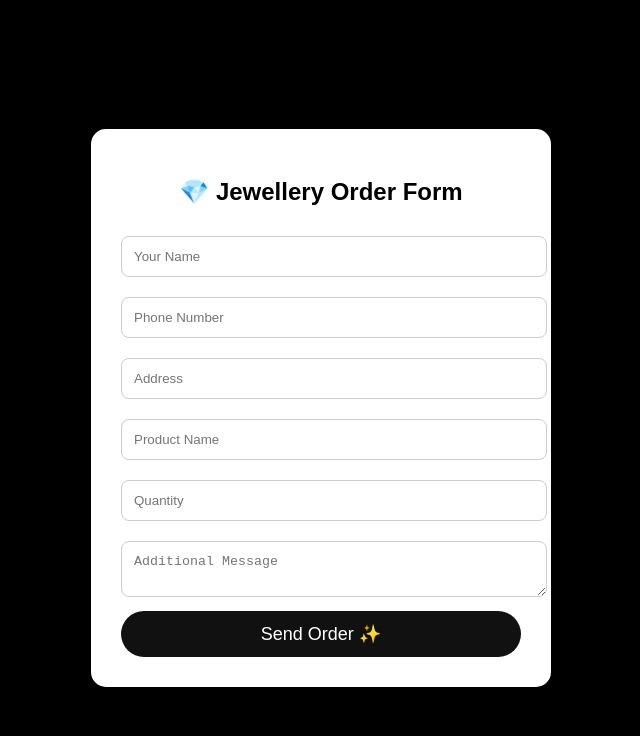
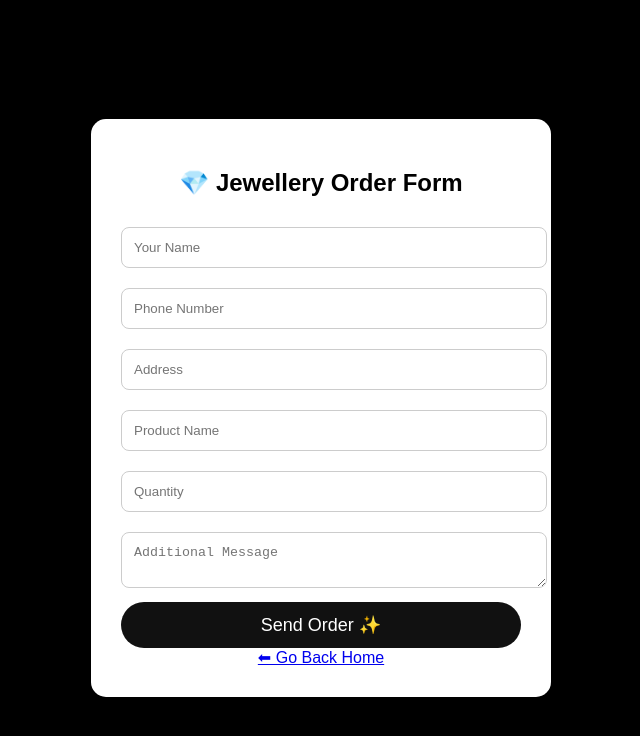
Before and after one commit to psah75775-collab/prem.github.io, a plain HTML site: page buy.html in a window 1280 px wide. Shown: the whole page, without its empty margins (319-959 px from the left). Drawn offline with Linux system fonts and the light colour scheme.

Commit message:
Add navigation link to return home
Added a 'Go Back Home' link to the order form.

```diff
--- a/buy.html
+++ b/buy.html
@@ -78,7 +78,11 @@
             <button type="submit">Send Order ✨</button>
 
         </form>
-
+       <center>
+      <a href="index.html" class="back-btn">
+        ⬅ Go Back Home
+      </a>
+    </center>
     </div>
 
 </body>
```
